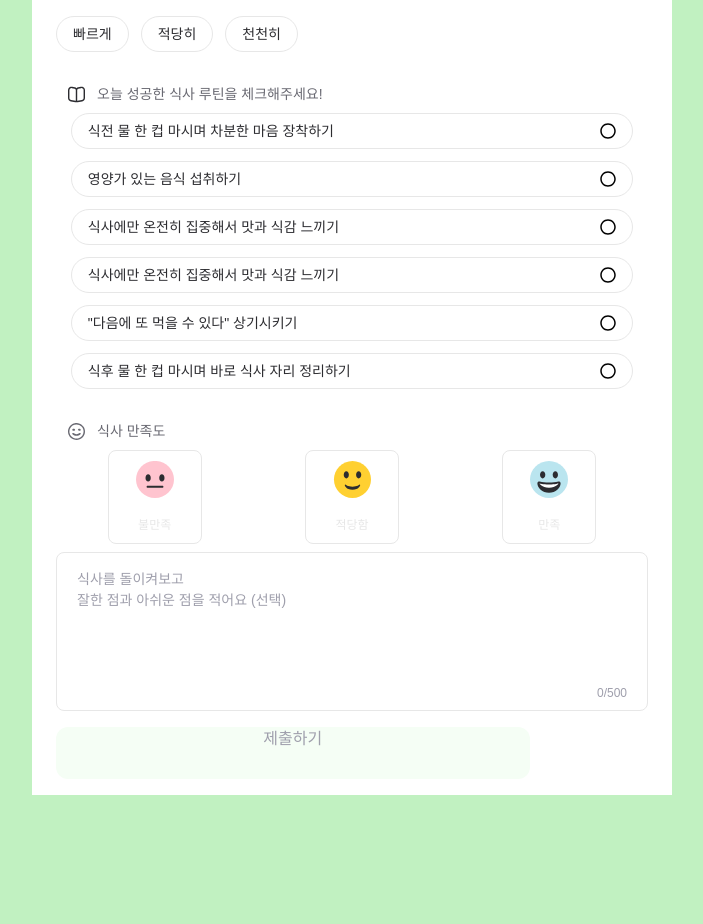
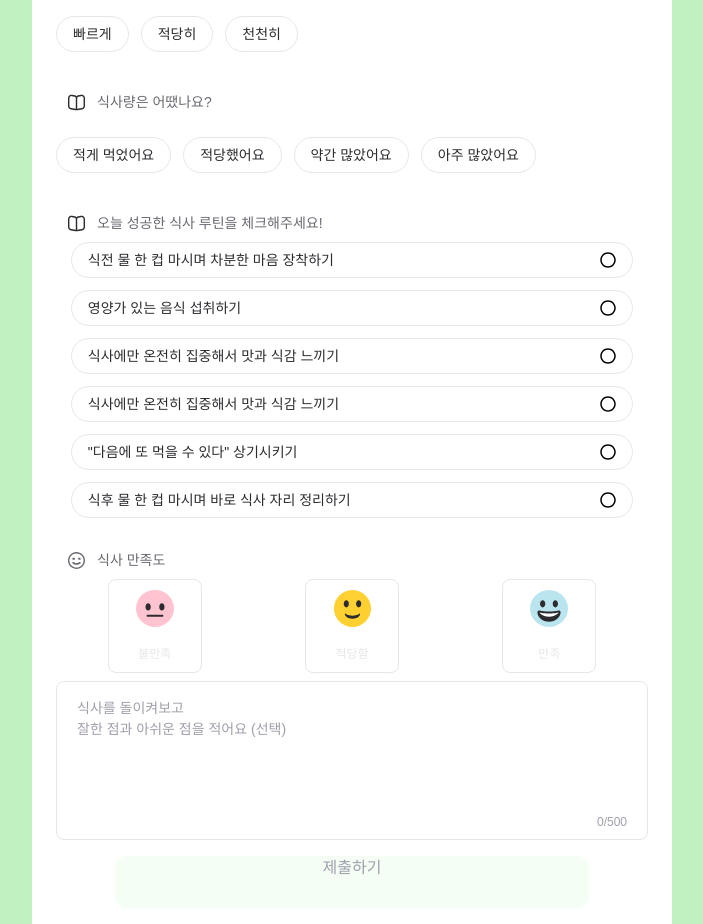
Before and after one commit to hatoruday/mindeating-front, a Next.js app: page /mind/1 in a window 1280 px wide. Shown: the part 607-1531 px from the top of the page, without its empty margins (288-991 px from the left). Before the commit the page ends 1402 px from the top, so only its background shows below. Built offline with nearby package versions, Linux system fonts and the light colour scheme; a web font is replaced by a local one.

Commit message:
activity interact attempting

```diff
--- a/app/activity/page.tsx
+++ b/app/activity/page.tsx
@@ -19,9 +19,9 @@ export default function MindFullEating() {
 
   const [type, setType] = useState<string[]>([]);
 
-  const [time, setTime] = useState<string>("");
+  const [when, setWhen] = useState<string>("");
 
-  const [timeAmount, setTimeAmount] = useState<string>(""); //not required
+  const [time, setTime] = useState<string>(""); //not required
 
   const [intensity, setIntensity] = useState<number>();
 
@@ -197,7 +197,11 @@ export default function MindFullEating() {
           <></>
         )}
       </section>
-      <WhatIsYourTime timeType="활동 시간대를 알려주세요!" />
+      <WhatIsYourTime
+        when={when}
+        setWhen={setWhen}
+        timeType="활동 시간대를 알려주세요!"
+      />
       <section className="flex flex-col gap-y-2 py-4">
         <header className="flex px-3 gap-x-3">
           <Image
@@ -210,23 +214,27 @@ export default function MindFullEating() {
             활동을 얼마나 했나요?
           </span>
         </header>
-        <article className="flex gap-x-3">
+        <article className="flex gap-x-3 flex-wrap">
           {["30분 미만", "30분 - 1시간", "1시간 - 2시간", "2시간 초과"].map(
-            (timeAmount, index) => {
+            (tAmount, index) => {
               return (
                 <button
                   key={index}
                   onClick={() => {
-                    setTime(timeAmount);
+                    if (time === tAmount) {
+                      setTime("");
+                    } else {
+                      setTime(tAmount);
+                    }
                   }}
-                  className={`flex  justify-center h-9 items-center px-4 py-2 relative rounded-[56px] border ${
-                    time === timeAmount
+                  className={`flex my-1 flex-shrink-0 flex-grow-0 justify-center h-9 items-center px-4 py-2 relative rounded-[56px] border ${
+                    time === tAmount
                       ? "border-green2 bg-green3"
                       : "border-black4"
                   }`}
                 >
                   <p className="flex-grow-0 flex-shrink-0 text-sm font-medium text-left text-black1">
-                    {timeAmount}
+                    {tAmount}
                   </p>
                 </button>
               );
@@ -249,7 +257,11 @@ export default function MindFullEating() {
               Too Low
             </span>
           </div>
-          <HungerMeter hungerList={[1, 2, 3, 4, 5]} hunger_before_meal={1} />
+          <HungerMeter
+            hungerList={[1, 2, 3, 4, 5]}
+            hunger_meal={intensity!}
+            setHunger_meal={setIntensity}
+          />
           <div className="flex flex-shrink-0 items-center">
             <span className="text-black3 text-[12px]">Too High</span>
           </div>
@@ -264,7 +276,10 @@ export default function MindFullEating() {
           </span>
         </header>
 
-        <Satiety selectedEmoji={satisfactionIndex} />
+        <Satiety
+          satisfaction={satisfaction}
+          setSatisfaction={setSatisfaction}
+        />
       </article>
       <article className="flex flex-col gap-y-2 py-4">
         <header className="flex px-3 py-2 gap-x-3">
--- a/app/mind/[userId]/page.tsx
+++ b/app/mind/[userId]/page.tsx
@@ -10,6 +10,7 @@ import WhatIsYourEatingTime from "@/components/record/whatIsYourEatingTime";
 import Satiety from "@/components/record/mind/eatingSatiety";
 import WhatIsYourTime from "@/components/record/whatIsYourEatingTime";
 import { AiOutlineLoading3Quarters } from "react-icons/ai";
+import { useRouter } from "next/navigation";
 
 interface SuccessMealRoutine {
   [key: number]: boolean;
@@ -92,8 +93,9 @@ export default function MindFullEating({ params: { userId } }: IParams) {
     setNote(value);
   };
   const [isLoading, setIsLoading] = useState(false);
+  const router = useRouter();
+
   const submitFunction = async () => {
-    console.log(userId);
     setIsLoading(true);
     // e.preventDefault();
 
@@ -126,20 +128,21 @@ export default function MindFullEating({ params: { userId } }: IParams) {
         },
         body: JSONdata,
       };
-      console.log(options);
+      console.log(options.body);
       const response = await fetch(endpoint, options);
       // console.log(response);
       if (response.ok) {
         const result = await response.json();
         console.log(result);
         if (result.success) {
-          alert("전송 성공");
+          router.push("/info/");
         } else {
-          alert("전송 실패");
+          alert("전송 실패" + result.message);
+          setIsLoading(false);
         }
       } else {
         // 에러 처리
-        console.error("전송 실패");
+        console.error("response not ok 전송 실패");
         setIsLoading(false);
       }
     } catch (e: any) {
@@ -171,7 +174,7 @@ export default function MindFullEating({ params: { userId } }: IParams) {
           </span>
         </header>
         <input
-          className="w-full h-[52px] px-3  rounded-[10px] ring-0 text-black1 text-[14px] bg-black4 placeholder-black3"
+          className="w-full h-[52px] px-3  rounded-[10px] ring-0 text-black1 text-[14px] bg-black4 placeholder-black3 outline-none"
           value={currentInput}
           onChange={handleInputChange}
           onKeyUp={handleKeyPress}
@@ -295,6 +298,40 @@ export default function MindFullEating({ params: { userId } }: IParams) {
           ))}
         </article>
       </section>
+      <section className="flex flex-col gap-y-2 py-4">
+        <header className="flex px-3 gap-x-3 py-2">
+          <Image src="/bookIcon.svg" width={17} height={19} alt="bookIcon" />
+          <span className="font-medium text-black2 text-[14px]">
+            식사량은 어땠나요?
+          </span>
+        </header>
+        <article className="flex gap-x-3 flex-wrap">
+          {[
+            "적게 먹었어요",
+            "적당했어요",
+            "약간 많았어요",
+            "아주 많았어요",
+          ].map((item, index) => (
+            <button
+              key={index}
+              onClick={() => {
+                if (amount == item) {
+                  setAmount("");
+                } else {
+                  setAmount(item);
+                }
+              }}
+              className={`flex my-2 justify-center items-center h-9 relative gap-2.5 px-4 py-2.5 rounded-[56px] border ${
+                amount == item ? "border-green2 bg-green3" : "border-black4"
+              }`}
+            >
+              <p className="flex text-sm font-medium text-left text-[#2c2c30]">
+                {item}
+              </p>
+            </button>
+          ))}
+        </article>
+      </section>
       <section className="flex flex-col justify-center content-center w-full gap-y-2 py-4">
         <header className="flex px-3 gap-x-3">
           <Image src="/bookIcon.svg" width={17} height={19} alt="bookIcon" />
@@ -331,7 +368,7 @@ export default function MindFullEating({ params: { userId } }: IParams) {
           ))}
         </article>
       </section>
-      <section className="flex flex-col gap-y-2 py-4">
+      <section className="flex flex-col w-full gap-y-2 py-4">
         <header className="flex px-3 gap-x-3">
           <Image
             src="/emoji/satisfiedFace.svg"
@@ -349,7 +386,7 @@ export default function MindFullEating({ params: { userId } }: IParams) {
         />
         <FeedbackNote note={note} setNote={setNote} />
       </section>
-
+      <section className="flex w-full justify-center">
         {menu.length > 0 &&
         type != "" &&
         when != "" &&
@@ -376,6 +413,7 @@ export default function MindFullEating({ params: { userId } }: IParams) {
             </p>
           </button>
         )}
+      </section>
     </div>
   );
 }
--- a/components/record/mind/eatingSatiety.tsx
+++ b/components/record/mind/eatingSatiety.tsx
@@ -8,7 +8,7 @@ export default function Satiety({
   setSatisfaction: (satisfaction: string) => void;
 }) {
   return (
-    <div className="flex justify-around">
+    <div className="flex justify-around w-full">
       <button
         onClick={() => {
           if (satisfaction != "불만족") {
```
Lines whose indentation alone changed are shown as unchanged.
